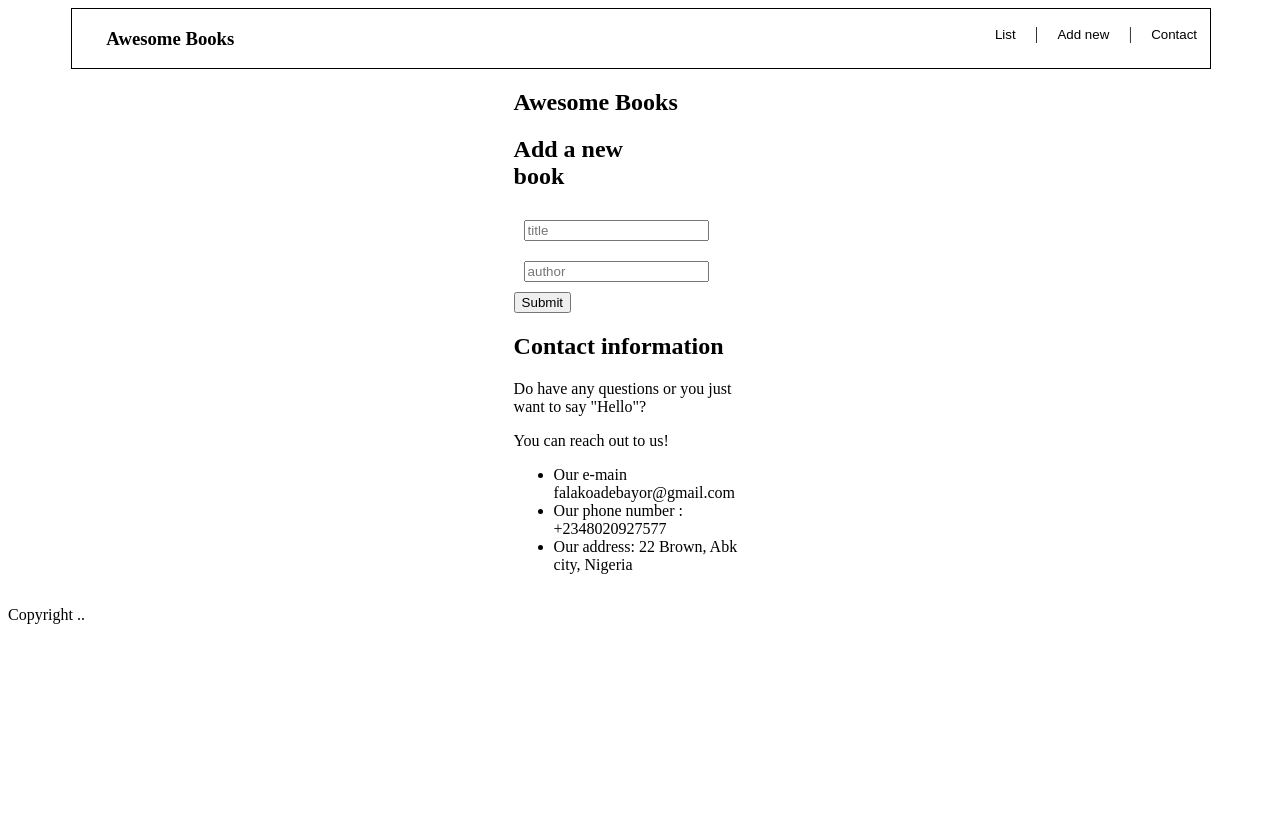
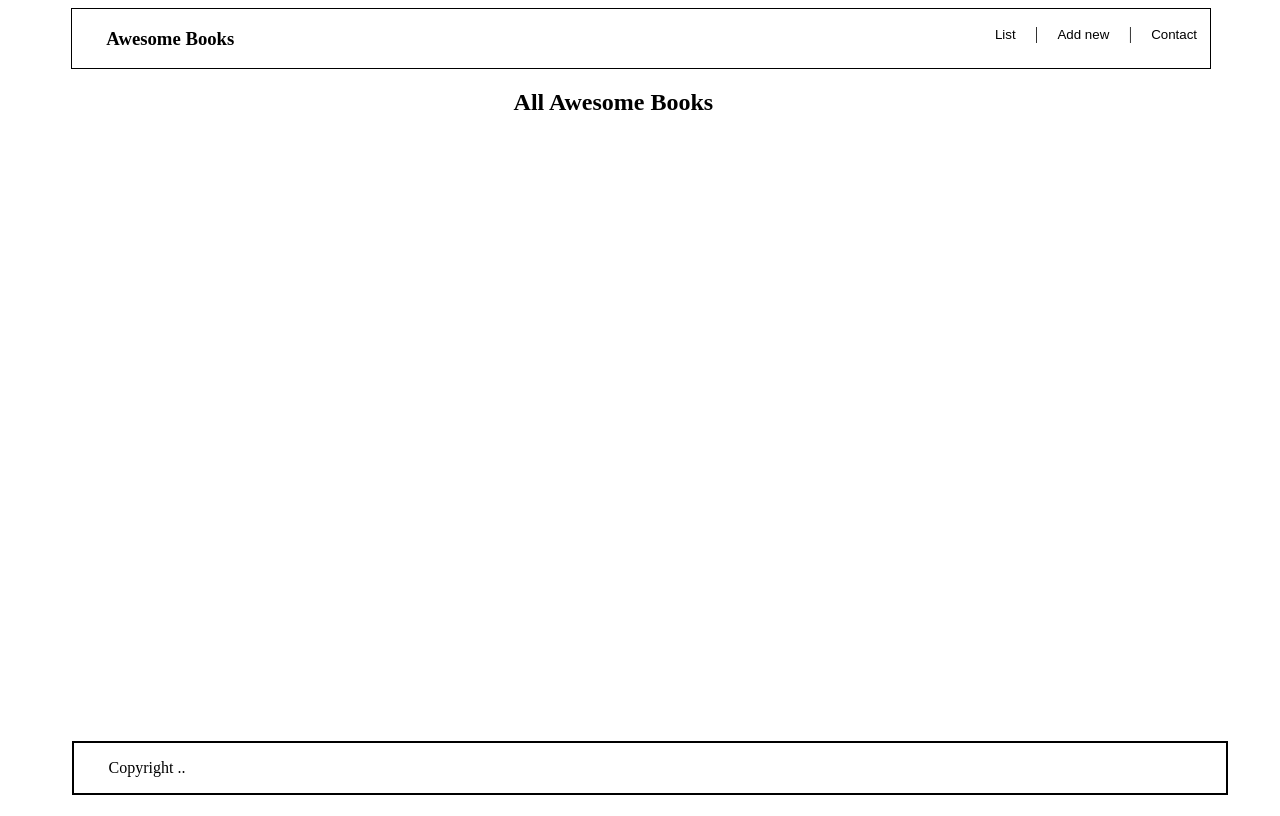
Before and after one commit to toyman640/Awesome-books, a website with bundled scripts: page index.html in a window 1280 px wide. Built offline with nearby package versions, Linux system fonts and the light colour scheme.

```diff
--- a/index.html
+++ b/index.html
@@ -12,9 +12,9 @@
         <div class="main-nav-section">
             <h3 class="logo">Awesome Books</h3>
             <ul class="menu-items">
-                <li><button>List</button></li>|
-                <li><button>Add new</button></li>|
-                <li><button>Contact</button></li>
+                <li><button id="list">List</button></li>|
+                <li><button id="form">Add new</button></li>|
+                <li><button id="contact">Contact</button></li>
             </ul>
         </div>
     </nav>
@@ -22,12 +22,12 @@
         <div></div>
         <div class="main-div">
             <div class="display-books">
-                <h1 class="header">Awesome Books</h1>
+                <h1 class="header">All Awesome Books</h1>
                 <div id="books">
 
                 </div>
             </div>
-            <div class="form-section">
+            <div class="form-section hide">
                 <form class="form" method="POST">
                     <h2>Add a new book</h2>
                     <input type="text" placeholder="title" id="title">
@@ -35,7 +35,7 @@
                     <button id="addbook" type="submit">Submit</button>
                 </form>
             </div>
-            <div class="contact-section">
+            <div class="contact-section hide">
                 <h2>Contact information</h2>
                 <p>Do have any questions or you just want to say "Hello"?</p>
                 <p>You can reach out to us!</p>
@@ -48,7 +48,7 @@
         </div>
         <div></div>
     </section>
-    <footer>
+    <footer class="footer">
         <p>Copyright ..</p>
     </footer>
 
--- a/style.css
+++ b/style.css
@@ -1,3 +1,6 @@
+body {
+  height: 100vh;
+}
 .navigation {
   border: 1px solid #000;
   margin-left: 5%;
@@ -43,3 +46,20 @@
 input {
   margin: 10px;
 }
+
+.footer {
+  position: fixed;
+  border: 2px solid #000;
+  width: 90%;
+  margin-left: 5%;
+  bottom: 0;
+  margin-bottom: 5px;
+}
+
+.footer p {
+  margin-left: 3%;
+}
+
+.hide {
+  display: none;
+}
```
